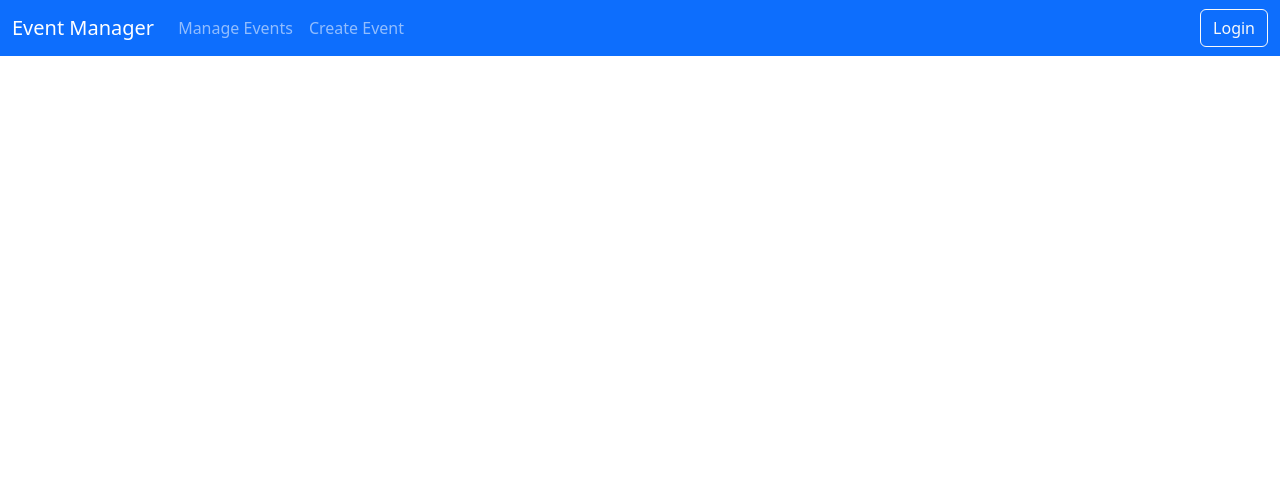
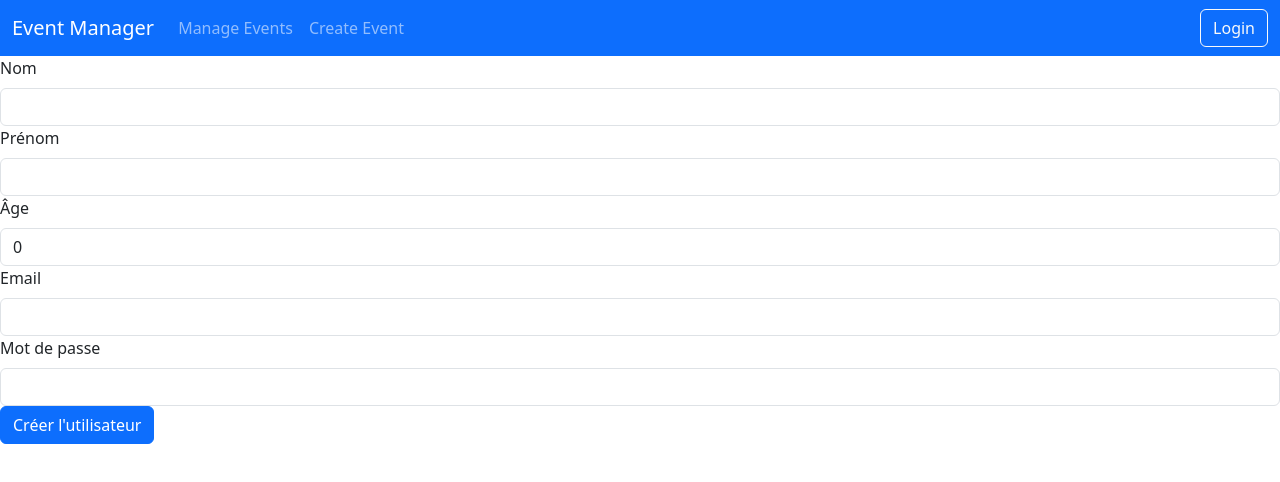
Before and after one commit to Abderahim-CHEMMOU/projet_chemmou_ouldkaci_barry_amzallag, a React (Create React App) app in the folder frontendEvent/: page /create-user in a window 1280 px wide. Shown: the top 482 px of the page. Built offline with nearby package versions, Linux system fonts and the light colour scheme.

Commit message:
création et supression d'utilisateur

```diff
--- a/frontendEvent/src/App.tsx
+++ b/frontendEvent/src/App.tsx
@@ -1,16 +1,20 @@
+import React from 'react';
+import { BrowserRouter as Router, Routes, Route } from 'react-router-dom';
 import DashboardNavbar from "./components/eventComponents/DashboardNavbar";
 import EventCard from "./components/eventComponents/EventCard";
-import { BrowserRouter as Router, Routes, Route } from 'react-router-dom';
 import UserCard from "./components/userComponents/UserCard";
+import CreateUser from './Pages/CreateUser';
+
 
 function App() {
   return (
     <Router>
-        <DashboardNavbar/>
-        <Routes>
-          <Route path="/home" element={<EventCard />} />
-          <Route path="/users" element={<UserCard />} />
-        </Routes>
+      <DashboardNavbar/>
+      <Routes>
+        <Route path="/home" element={<EventCard />} />
+        <Route path="/users" element={<UserCard />} />
+        <Route path="/create-user" element={<CreateUser />} />
+      </Routes>
     </Router>
   );
 }
--- /dev/null
+++ b/frontendEvent/src/Pages/CreateUser.tsx
@@ -0,0 +1,81 @@
+import React, { useState } from 'react';
+import { Button, Form } from 'react-bootstrap';
+
+const CreateUser: React.FC = () => {
+  const [formData, setFormData] = useState({
+    last_name: '',
+    first_name: '',
+    age: 0,
+    email: '',
+    password: ''
+  });
+
+  const handleInputChange = (e: React.ChangeEvent<HTMLInputElement | HTMLTextAreaElement | HTMLSelectElement>) => {
+    const { name, value } = e.target;
+    setFormData({
+      ...formData,
+      [name]: value
+    });
+  };
+
+  const handleSubmit = async (e: React.FormEvent) => {
+    e.preventDefault();
+    try {
+      const response = await fetch('http://localhost:8080/users/', {
+        method: 'POST',
+        body: JSON.stringify(formData),
+        headers: {
+          'Content-Type': 'application/json'
+        }
+      });
+      if (!response.ok) {
+        throw new Error('Erreur lors de la création de l\'utilisateur');
+      }
+      console.log('Utilisateur créé avec succès!');
+      // Réinitialiser le formulaire après la création réussie de l'utilisateur
+      resetForm();
+    } catch (error) {
+      console.error('Erreur:', error);
+    }
+  };
+
+  const resetForm = () => {
+    setFormData({
+      last_name: '',
+      first_name: '',
+      age: 0,
+      email: '',
+      password: ''
+    });
+  };
+
+  return (
+    <Form onSubmit={handleSubmit}>
+      <Form.Group controlId="last_name">
+        <Form.Label>Nom</Form.Label>
+        <Form.Control type="text" name="last_name" value={formData.last_name} onChange={handleInputChange} required />
+      </Form.Group>
+      <Form.Group controlId="first_name">
+        <Form.Label>Prénom</Form.Label>
+        <Form.Control type="text" name="first_name" value={formData.first_name} onChange={handleInputChange} required />
+      </Form.Group>
+      <Form.Group controlId="age">
+        <Form.Label>Âge</Form.Label>
+        <Form.Control type="number" name="age" value={formData.age} onChange={handleInputChange} required />
+      </Form.Group>
+      <Form.Group controlId="email">
+        <Form.Label>Email</Form.Label>
+        <Form.Control type="email" name="email" value={formData.email} onChange={handleInputChange} required />
+      </Form.Group>
+      <Form.Group controlId="password">
+        <Form.Label>Mot de passe</Form.Label>
+        <Form.Control type="password" name="password" value={formData.password} onChange={handleInputChange} required />
+      </Form.Group>
+      <Button variant="primary" type="submit">
+        Créer l'utilisateur
+      </Button>
+    </Form>
+  );
+};
+
+export default CreateUser;
--- a/frontendEvent/src/components/userComponents/UserCard.tsx
+++ b/frontendEvent/src/components/userComponents/UserCard.tsx
@@ -1,28 +1,12 @@
-/* eslint-disable jsx-a11y/img-redundant-alt */
-import mongoose from "mongoose";
 import React, { useEffect, useState } from "react";
-import {
-  Alert,
-  Button,
-  Card,
-  Carousel,
-  Col,
-  Container,
-  ListGroup,
-  Row,
-  Spinner,
-} from "react-bootstrap";
+import { Alert, Button, Card, Col, Container, Row, Spinner } from "react-bootstrap";
 import "../../styles/user.css";
 
 type User = {
-  id: mongoose.Types.ObjectId;
-  last_name: String;
-  first_name: String;
+  _id: string; // Utilisation de string pour l'ID pour simplifier
+  last_name: string;
+  first_name: string;
   age: number;
-  email: String;
-  password: String;
-  created_at:  Date;
-
 };
 
 const UserCard: React.FC = () => {
@@ -48,12 +32,25 @@ const UserCard: React.FC = () => {
     };
 
     fetchUsers();
-  }, [users]);
+  }, []);
 
-  const handleDelete = (id: mongoose.Types.ObjectId) => {
-    // const updatedUsers = events.filter(user => !user.id.equals(id));
-    // setUsers(updatedUsers);
+  const handleDelete = async (_id: string) => {
+    try {
+      const response = await fetch(`http://localhost:8080/users/${_id}`, {
+        method: "DELETE",
+      });
+      if (!response.ok) {
+        throw new Error("Failed to delete user");
+      }
+      // Remove the deleted user from the state
+      setUsers((prevUsers) => prevUsers.filter((user) => user._id !== _id));
+    } catch (err) {
+      console.error(err);
+      setError("Failed to delete user");
+    }
   };
+
+  // You can add a similar function for handling user modification
 
   if (loading)
     return (
@@ -70,15 +67,16 @@ const UserCard: React.FC = () => {
 
   return (
     <Container className="user-list-container">
-      <h1 className="mb-4 text-center user-list-title">Events List</h1>
+      <h1 className="mb-4 text-center user-list-title">Users List</h1>
       <Row xs={1} md={2} lg={3} className="g-4">
-        {users.map((user, index) => (
-          <Col key={index}>
+        {users.map((user) => (
+          <Col key={user._id}>
             <Card className="user-card">
               <Card.Body>
-                <Card.Title>{user.last_name}</Card.Title>
-                <Card.Text>{user.first_name}</Card.Text>
-                <Card.Text>{user.age}</Card.Text>
+                <Card.Title>{`${user.last_name} ${user.first_name}`}</Card.Title>
+                <Card.Text>{`Age: ${user.age}`}</Card.Text>
+                <Button variant="danger" onClick={() => handleDelete(user._id)}>Delete</Button>
+                {/* Add a button for user modification */}
               </Card.Body>
             </Card>
           </Col>
--- a/frontendEvent/src/models/user.ts
+++ b/frontendEvent/src/models/user.ts
@@ -1,6 +1,7 @@
 import mongoose from "mongoose";
 
 export default class Event {
+    _id: String;
     last_name: String;
     first_name: String;
     age: Number;
@@ -10,6 +11,7 @@ export default class Event {
 
 
     constructor(
+        _id: String,
         last_name: String,
         first_name: String,
         age: Number,
@@ -17,6 +19,7 @@ export default class Event {
         password: String,
         created_at:  Date,
     ) {
+        this._id= _id;
         this.last_name= last_name;
         this.first_name= first_name;
         this.age= age;
```
Also changed, not shown: frontendEvent/src/Pages/DeleteUser.tsx (added, +29 -0 lines), frontendEvent/src/Pages/EditUser.tsx (added, +61 -0 lines).
